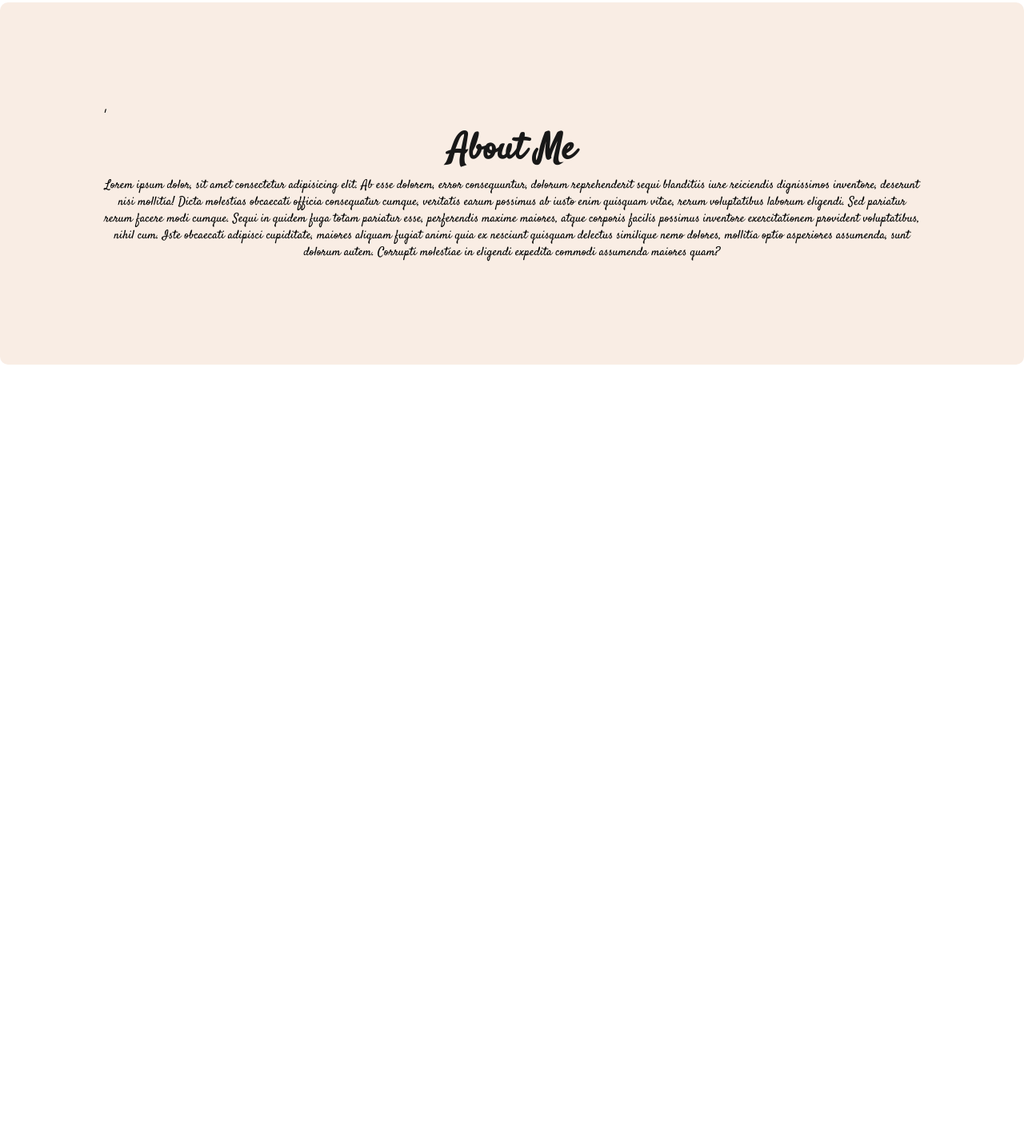
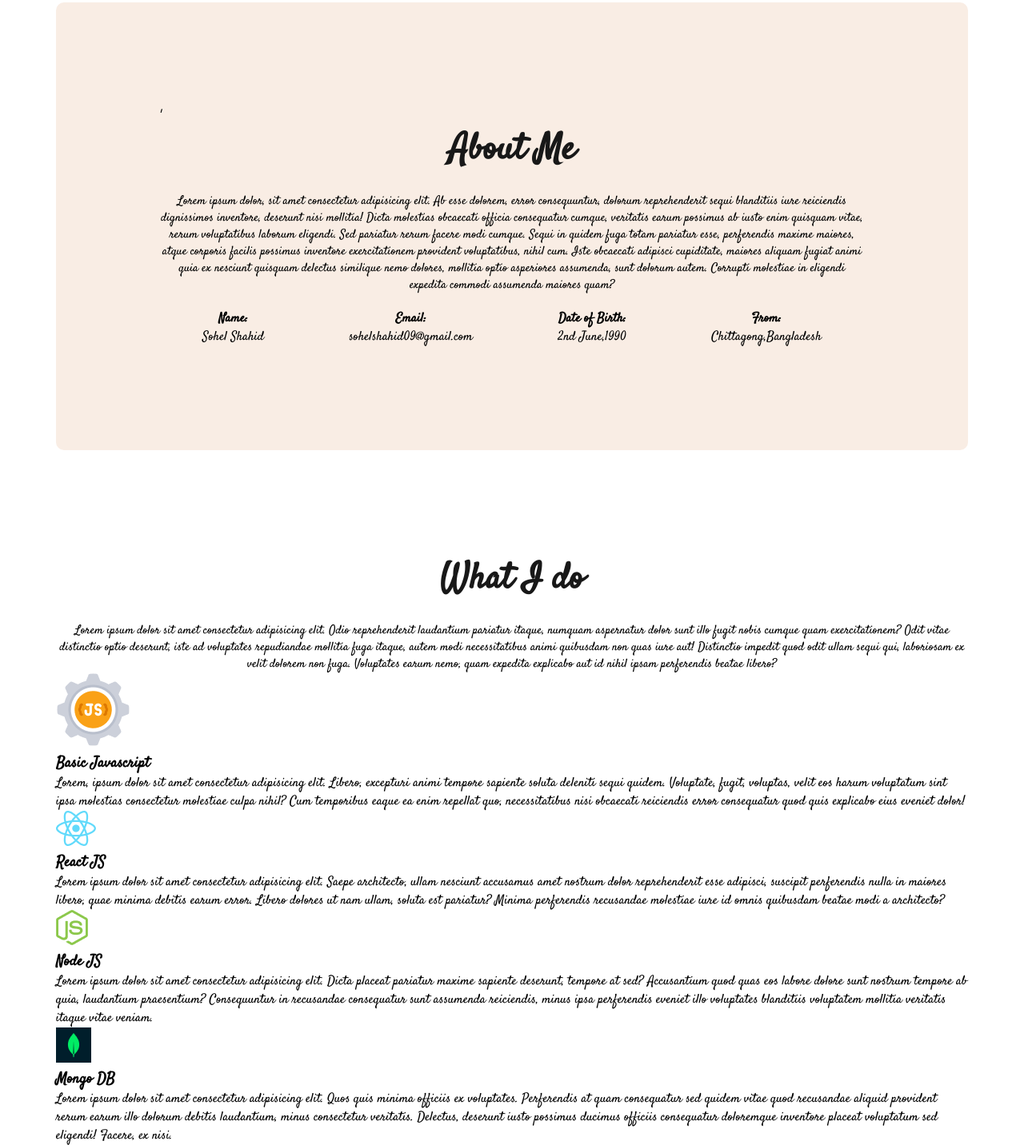
Before and after one commit to SohelShahid117/sohels-portfolio, a plain HTML site: page index.html in a window 1280 px wide. Shown: the part 763-2195 px from the top of the page at 80% size. Before the commit the page ends 1349 px from the top, so only its background shows below. Drawn offline with Linux system fonts and the light colour scheme; a web font is replaced by a local one.

Commit message:
now coding on skill section

```diff
--- a/index.html
+++ b/index.html
@@ -35,12 +35,57 @@
 
     <main>
         <section class="about">'
-            <h3 class="section-title">About Me</h3>
-            <p class="section-description">
+            <h3 class="about-title">About Me</h3>
+            <p class="about-description">
                 Lorem ipsum dolor, sit amet consectetur adipisicing elit. Ab esse dolorem, error consequuntur, dolorum reprehenderit sequi blanditiis iure reiciendis dignissimos inventore, deserunt nisi mollitia! Dicta molestias obcaecati officia consequatur cumque, veritatis earum possimus ab iusto enim quisquam vitae, rerum voluptatibus laborum eligendi. Sed pariatur rerum facere modi cumque. Sequi in quidem fuga totam pariatur esse, perferendis maxime maiores, atque corporis facilis possimus inventore exercitationem provident voluptatibus, nihil cum. Iste obcaecati adipisci cupiditate, maiores aliquam fugiat animi quia ex nesciunt quisquam delectus similique nemo dolores, mollitia optio asperiores assumenda, sunt dolorum autem. Corrupti molestiae in eligendi expedita commodi assumenda maiores quam?
             </p>
+            <div class="about-info-container">
+                <div class="about-info">
+                    <h4 class="info-titte">Name:</h4>
+                    <p class="info-description">Sohel Shahid</p>
+                </div>
+                <div class="about-info">
+                    <h4 class="info-titte">Email:</h4>
+                    <p class="info-description">sohelshahid09@gmail.com</p>
+                </div>
+                <div class="about-info">
+                    <h4 class="info-titte">Date of Birth:</h4>
+                    <p class="info-description">2nd June,1990</p>
+                </div>
+                <div class="about-info">
+                    <h4 class="info-titte">From:</h4>
+                    <p class="info-description">Chittagong,Bangladesh</p>
+                </div>
+            </div>
+        </section>
 
+        <section>
+            <h3 class="do-title">What I do</h3>
+            <p class="do-description">Lorem ipsum dolor sit amet consectetur adipisicing elit. Odio reprehenderit laudantium pariatur itaque, numquam aspernatur dolor sunt illo fugit nobis cumque quam exercitationem? Odit vitae distinctio optio deserunt, iste ad voluptates repudiandae mollitia fuga itaque, autem modi necessitatibus animi quibusdam non quas iure aut! Distinctio impedit quod odit ullam sequi qui, laboriosam ex velit dolorem non fuga. Voluptates earum nemo, quam expedita explicabo aut id nihil ipsam perferendis beatae libero?</p>
         </section>
+
+        <div class="skill-container">
+            <div class="skill">
+                <img src="./images/icons/js.png" alt="">
+                <h3 class="skill-title">Basic Javascript</h3>
+                <p class="skill-description">Lorem, ipsum dolor sit amet consectetur adipisicing elit. Libero, excepturi animi tempore sapiente soluta deleniti sequi quidem. Voluptate, fugit, voluptas, velit eos harum voluptatum sint ipsa molestias consectetur molestiae culpa nihil? Cum temporibus eaque ea enim repellat quo, necessitatibus nisi obcaecati reiciendis error consequatur quod quis explicabo eius eveniet dolor!</p>
+            </div>
+            <div class="skill">
+                <img src="./images/icons/react.png" alt="">
+                <h3 class="skill-title">React JS</h3>
+                <p class="skill-description">Lorem ipsum dolor sit amet consectetur adipisicing elit. Saepe architecto, ullam nesciunt accusamus amet nostrum dolor reprehenderit esse adipisci, suscipit perferendis nulla in maiores libero, quae minima debitis earum error. Libero dolores ut nam ullam, soluta est pariatur? Minima perferendis recusandae molestiae iure id omnis quibusdam beatae modi a architecto?</p>
+            </div>
+            <div class="skill">
+                <img src="./images/icons/nodejs.png" alt="">
+                <h3 class="skill-title">Node JS</h3>
+                <p class="skill-description">Lorem ipsum dolor sit amet consectetur adipisicing elit. Dicta placeat pariatur maxime sapiente deserunt, tempore at sed? Accusantium quod quas eos labore dolore sunt nostrum tempore ab quia, laudantium praesentium? Consequuntur in recusandae consequatur sunt assumenda reiciendis, minus ipsa perferendis eveniet illo voluptates blanditiis voluptatem mollitia veritatis itaque vitae veniam.</p>
+            </div>
+            <div class="skill">
+                <img src="./images/icons/mongo.png" alt="">
+                <h3 class="skill-title">Mongo DB</h3>
+                <p class="skill-description">Lorem ipsum dolor sit amet consectetur adipisicing elit. Quos quis minima officiis ex voluptates. Perferendis at quam consequatur sed quidem vitae quod recusandae aliquid provident rerum earum illo dolorum debitis laudantium, minus consectetur veritatis. Delectus, deserunt iusto possimus ducimus officiis consequatur doloremque inventore placeat voluptatum sed eligendi! Facere, ex nisi.</p>
+            </div>
+        </div>
 
     </main>
     <footer>
--- a/stylses/style.css
+++ b/stylses/style.css
@@ -82,7 +82,12 @@ nav a {
 }
 /* header section style end  */
 
-/* banner section style start  */
+/* main section style start  */
+
+main{
+    max-width: 1140px;
+    margin: 0 auto;
+}
 
 .about{
     padding: 130px;
@@ -91,14 +96,23 @@ nav a {
     margin: 130px 0;
 }
 
-.section-title{
+.about-title,.do-title{
     color: #181818;
     font-size: 45px;
     font-weight: 800;
     text-align:center;
 }
-.section-description{
+.about-description, .do-description{
     text-align: center;
     font-size: 15px;
+    margin-top: 20px;
 }
-/* banner section style end  */
+.about-info-container{
+    display: flex;
+    justify-content: space-around;
+    margin-top: 20px;
+}
+.about-info{
+    text-align: center;
+}
+/* main section style end  */
```
Also changed, not shown: images/icons/New folder/developer.png (renamed from images/icons/developer.png), images/icons/New folder/fb.png (renamed from images/icons/fb.png), images/icons/New folder/hardy.png (renamed from images/icons/hardy.png).
